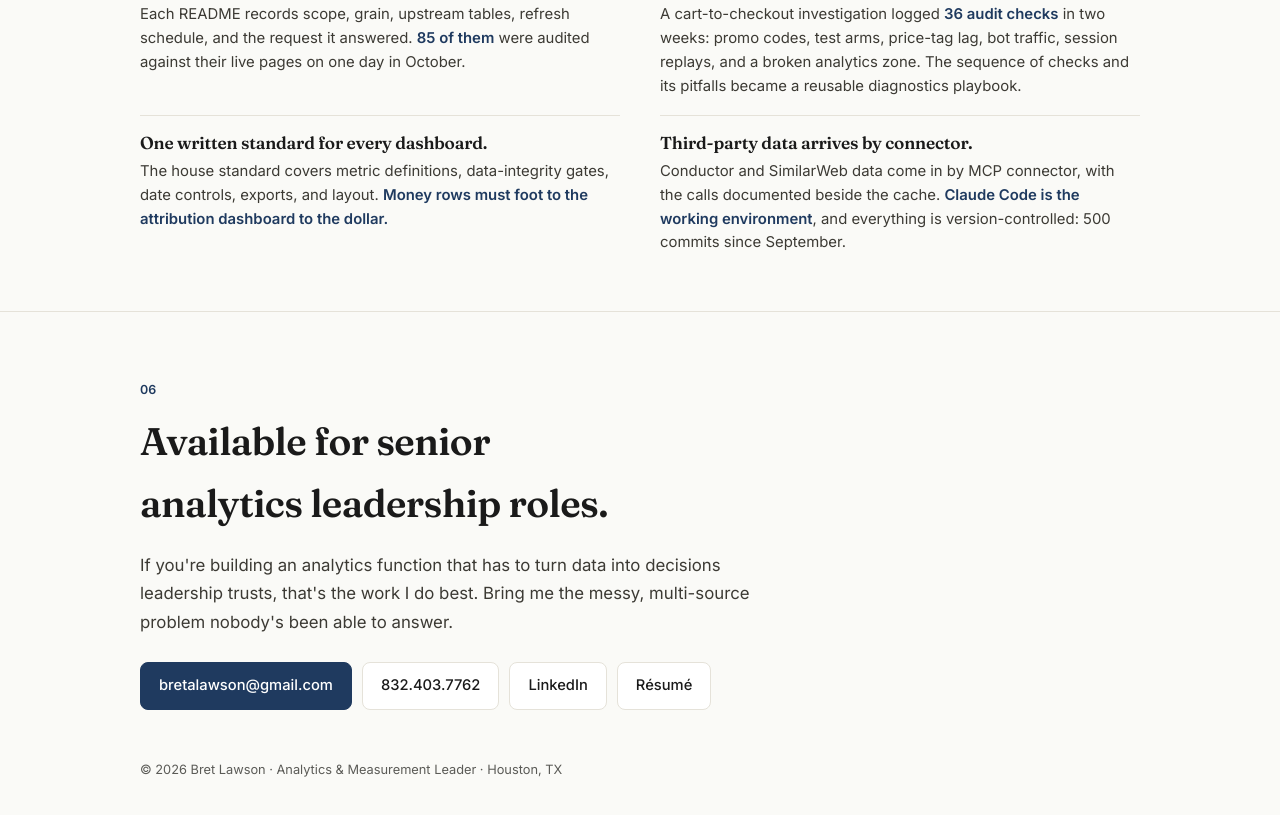
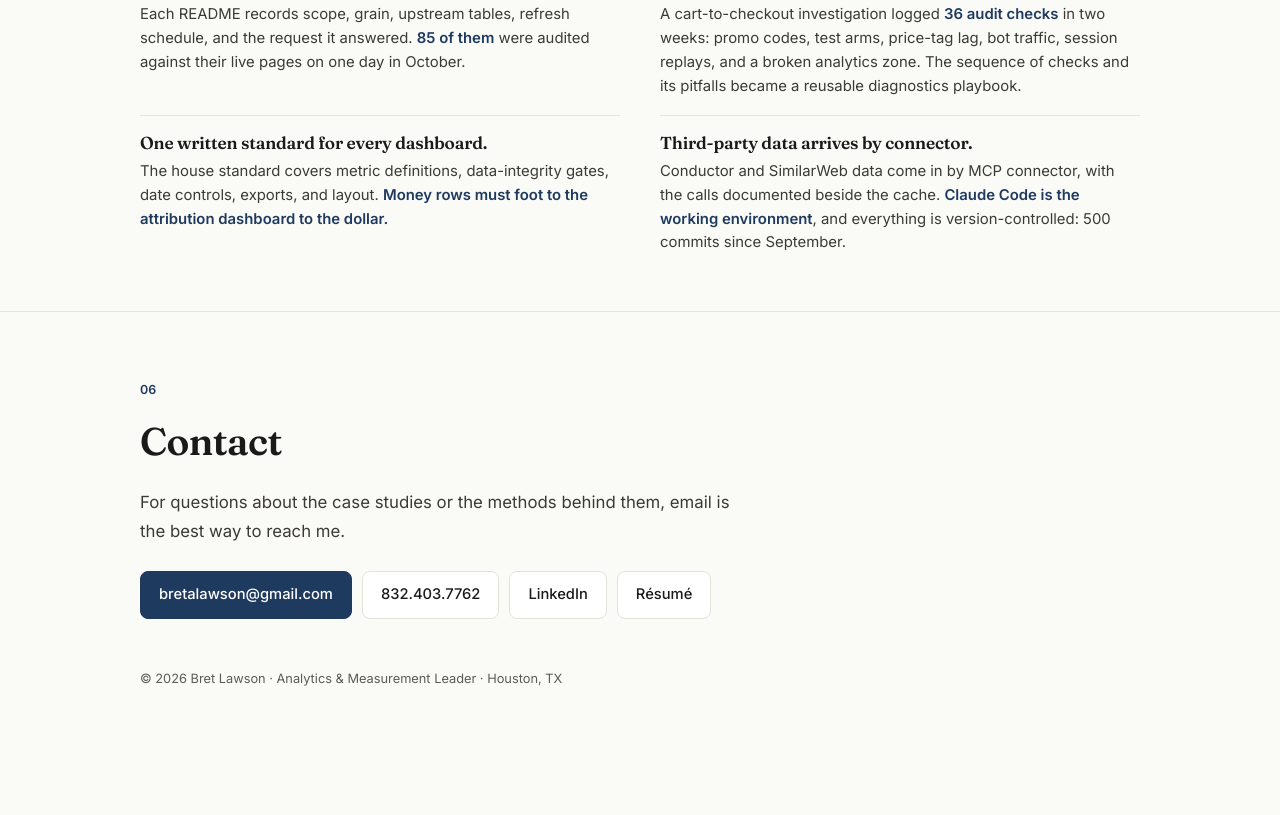
Before and after one commit to bretlawson/BretLawson-Portfolio, a plain HTML site: page index.html in a window 1280 px wide. Shown: the part 5769-6584 px from the top of the page. After the commit the page ends 6539 px from the top, so only its background shows below. Drawn offline with Linux system fonts and the light colour scheme.

Commit message:
Homepage: neutral contact section
Heading "Available for senior analytics leadership roles." becomes "Contact",
and the hiring pitch underneath becomes a plain line about reaching out with
questions about the case studies.

Co-Authored-By: Claude Opus 5.5 <noreply@anthropic.com>

```diff
--- a/index.html
+++ b/index.html
@@ -618,8 +618,8 @@ a{color:inherit;text-decoration:none}
 <section class="contact" id="contact">
   <div class="wrap">
     <span class="idx">06</span>
-    <h2>Available for senior analytics leadership roles.</h2>
-    <p>If you're building an analytics function that has to turn data into decisions leadership trusts, that's the work I do best. Bring me the messy, multi-source problem nobody's been able to answer.</p>
+    <h2>Contact</h2>
+    <p>For questions about the case studies or the methods behind them, email is the best way to reach me.</p>
     <div class="links">
       <a href="mailto:bretalawson@gmail.com" class="primary">bretalawson@gmail.com</a>
       <a href="tel:+18324037762">832.403.7762</a>
```
